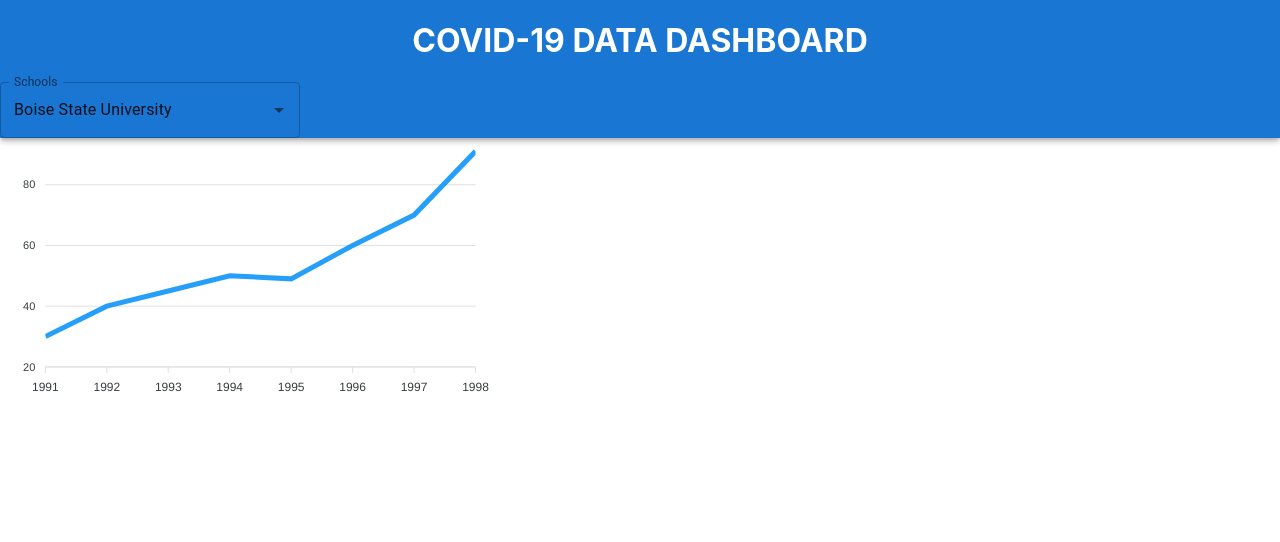
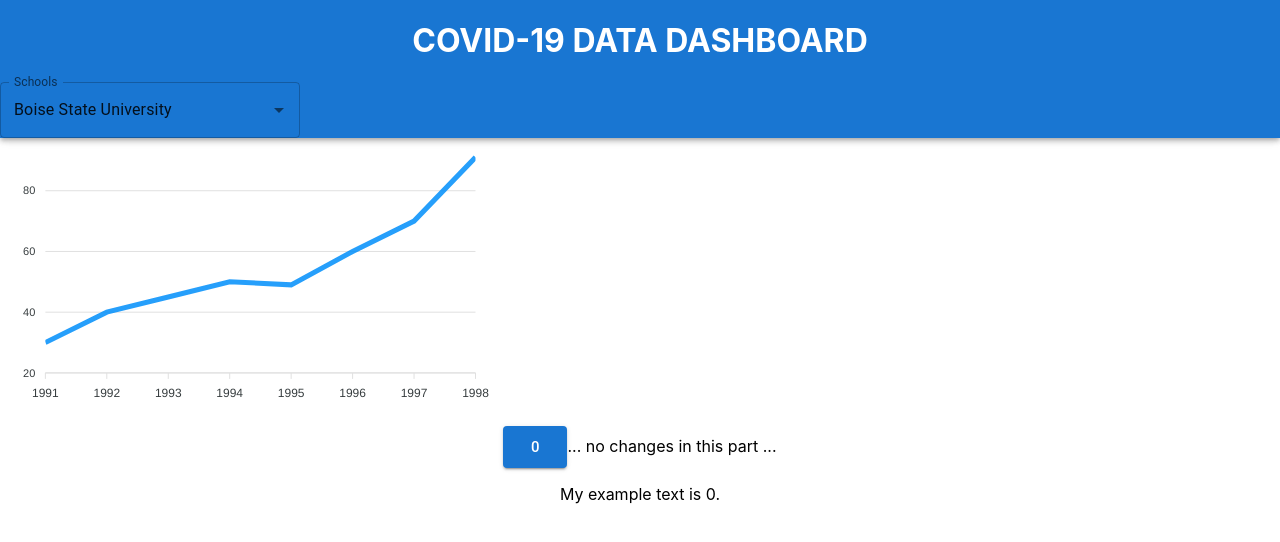
Before and after one commit to KSchmitt-01/Covid-Data-Dashboard, a React (Create React App) app in the folder front-end/: page / in a window 1280 px wide. Shown: the top 542 px of the page. Built offline with nearby package versions, Linux system fonts and the light colour scheme; no server answers.

Commit message:
Small changes

```diff
--- a/front-end/src/App.css
+++ b/front-end/src/App.css
@@ -1,5 +1,9 @@
 .App {
   text-align: center;
+}
+
+.main {
+  padding-top: 100px;
 }
 
 .App-logo {
--- a/front-end/src/App.js
+++ b/front-end/src/App.js
@@ -14,18 +14,21 @@ function App() {
         });
     }, []);
 
-
-
   return (
     <div className="App">
+      {/* This should just be <DashboardView/> at the end of the project!!! */}
       <DashboardHeader/>
-        <Button variant="contained" color="primary" size="large">
-          {currentTime}
-        </Button>
-        ... no changes in this part ...
-        <p>My example text is {currentTime}.</p>
+      <div class="main">
         <Welcome/>
         <SemiDoughnut/>
+      </div>
+      <div>
+        <Button variant="contained" color="primary" size="large">
+            {currentTime}
+        </Button>
+          ... no changes in this part ...
+          <p>My example text is {currentTime}.</p>
+      </div>
     </div>
   );
 }
```
Also changed, not shown: 1 other file (tests, documents, lock files or other folders).
